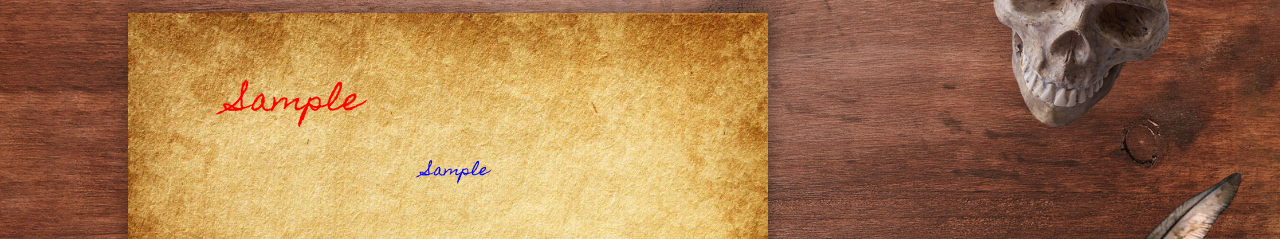
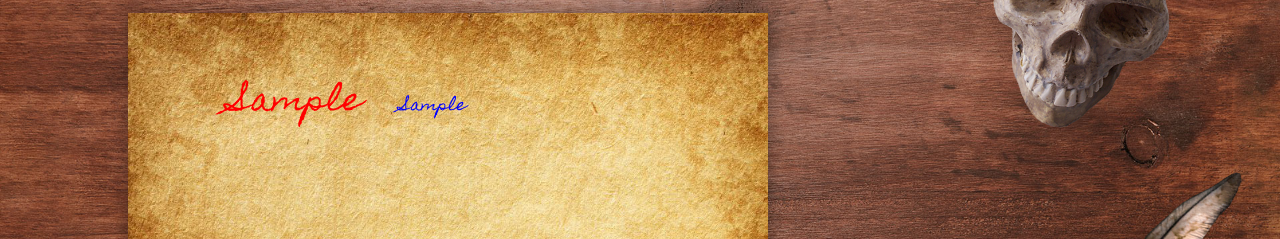
Before and after one commit to keysun11952/spellbook, a plain HTML site: page index.html in a window 1280 px wide. Both pictures are taken after typing "Sample", "Sample" into the empty fields and a click on the button "Add". Shown: the part 252-491 px from the top of the page. Drawn offline with nearby package versions, Linux system fonts and the light colour scheme; a web font is replaced by a local one.

Commit message:
homework2

```diff
--- a/index.css
+++ b/index.css
@@ -126,14 +126,16 @@ main {
 ul#spells {
  list-style: none;
  margin-bottom: 0vw;
- font-size: 2rem;
- color: red;
 }
 
-ul#effect {
-  list-style: none;
-  margin-bottom: 0vw;
-  margin-left: 15vw;
+span.spell {
+  margin-right: 1vw;
+  font-size: 2rem;
+  color: red;
+ }
+
+span.effect {
+  margin-left: 2vw;
   font-size: 1rem;
   color: blue;
  }
--- a/index.html
+++ b/index.html
@@ -35,7 +35,6 @@
 
   <main>
     <ul id="spells"></ul>
-    <ul id="effect"></ul>
   </main>
 
   <script src="index.js"></script>
--- a/index.js
+++ b/index.js
@@ -1,34 +1,36 @@
 const form = document.querySelector('form')
 
-const buildli = function() {
-  return document.createElement("LI")
-}
-
 const buildspells = function(f) {
+  var spell = document.createElement("span")
+  spell.setAttribute("class", "spell")
   const spellName = f.spellName.value
-  const spells = document.querySelector('#spells')
-  return document.createTextNode(spellName)
+  var textnode = document.createTextNode(spellName)
+  spell.appendChild(textnode)
+  return spell
 }
 
 const buildeffect = function(f) {
+  var effect = document.createElement("span")
+  effect.setAttribute("class", "effect")
   const spellEffect = f.spellEffect.value
-  const effect = document.querySelector('#effect')
-  return document.createTextNode(spellEffect)
+  var textnode = document.createTextNode(spellEffect)
+  effect.appendChild(textnode)
+  return effect
 }
 
 const addElements = function(ev) {
   ev.preventDefault()
+
   const f = ev.target
+  const spells = document.querySelector('#spells')
 
-  var linode1 = buildli()
-  var textnode1 = buildspells(f)
-  linode1.appendChild(textnode1)
-  spells.appendChild(linode1)
+  var linode = document.createElement("li")
+  var spell = buildspells(f)
+  var effect = buildeffect(f)
 
-  var linode2 = buildli()
-  var textnode2 = buildeffect(f)
-  linode2.appendChild(textnode2)
-  effect.appendChild(linode2)
+  linode.appendChild(spell)
+  linode.appendChild(effect)
+  spells.appendChild(linode)
 
   f.reset()
 }
```
